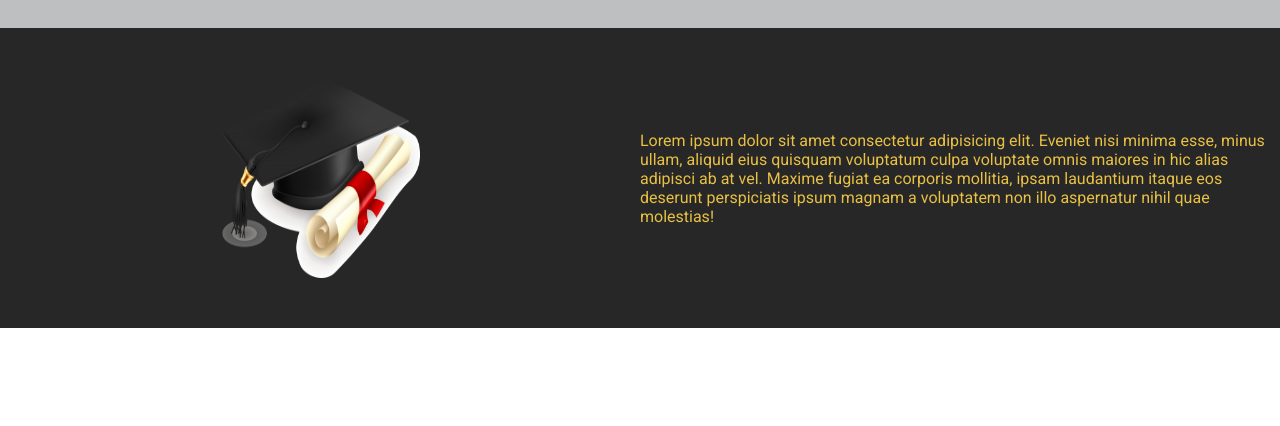
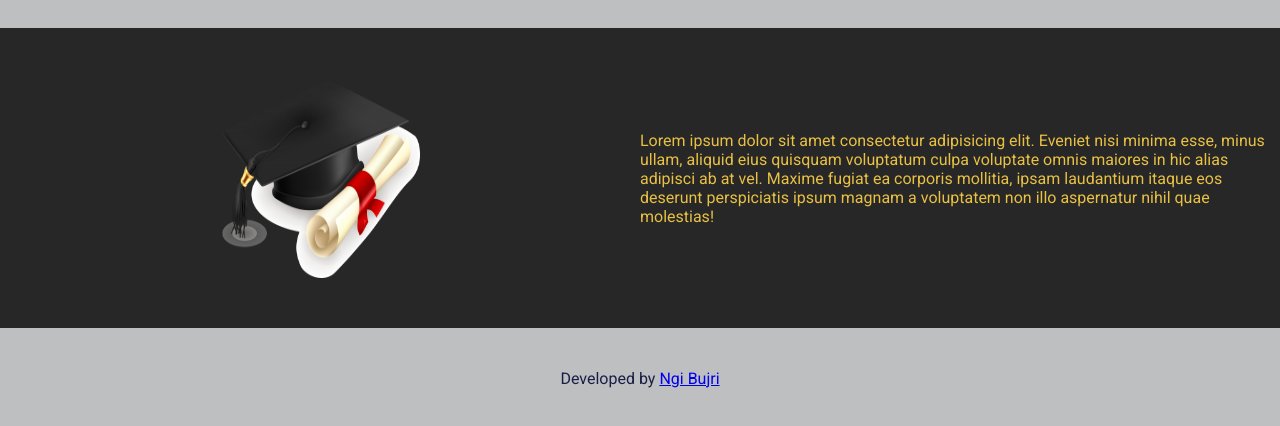
Before and after one commit to nbujri/bioSite, a plain HTML site: page about.html in a window 1280 px wide. Shown: the part 859-1285 px from the top of the page. Before the commit the page ends 1187 px from the top, so only its background shows below. Drawn offline with Linux system fonts and the light colour scheme.

Commit message:
Added footer to all pages

```diff
--- a/about.html
+++ b/about.html
@@ -78,5 +78,13 @@
         </p>
       </div>
     </div>
+    <div class="footer">
+      <p class="footer-text">
+        Developed by
+        <a href="https://github.com/nbujri" target="_blank" class="footer-link"
+          >Ngi Bujri</a
+        >
+      </p>
+    </div>
   </body>
 </html>
--- a/styles.css
+++ b/styles.css
@@ -75,6 +75,17 @@ h2 {
     text-decoration: underline;
     color: #e8c044;
     -webkit-text-stroke: 2px #272727;
+}
+
+/* footer styles start */
+.footer {
+    display: flex;
+    height: 100px;
+    width: 100%;
+    justify-content: center;
+    align-items: center;
+    background-color: #bebfc1;
+    color: #1a1e45;
 }
 
 /* landing page styles */
```
Also changed, not shown: hobby.html (+8 -0 lines), index.html (+8 -0 lines).
